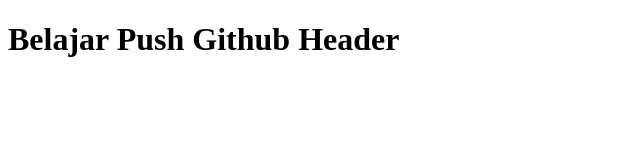
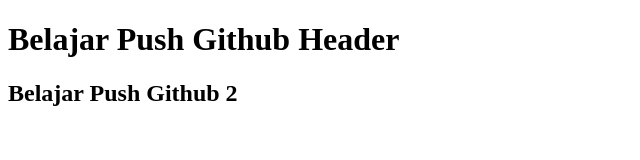
Before and after one commit to maryono-kambotoai/belajar-web, a plain HTML site: page header.html in a window 1280 px wide. Shown: the whole page, without its empty margins (0-640 px from the left). Drawn offline with Linux system fonts and the light colour scheme.

Commit message:
Add element H2

```diff
--- a/header.html
+++ b/header.html
@@ -6,5 +6,6 @@
   </head>
   <body>
     <h1>Belajar Push Github Header</h1>
+    <h2>Belajar Push Github 2</h2>
   </body>
 </html>
```
